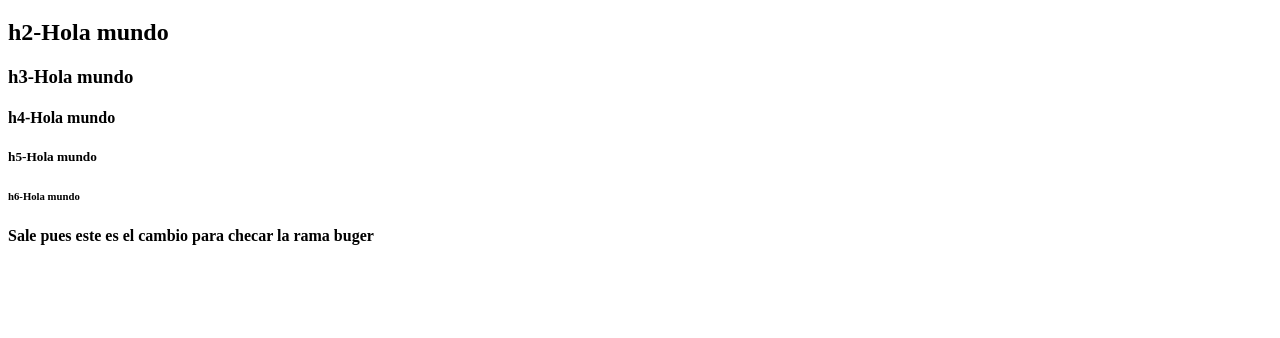
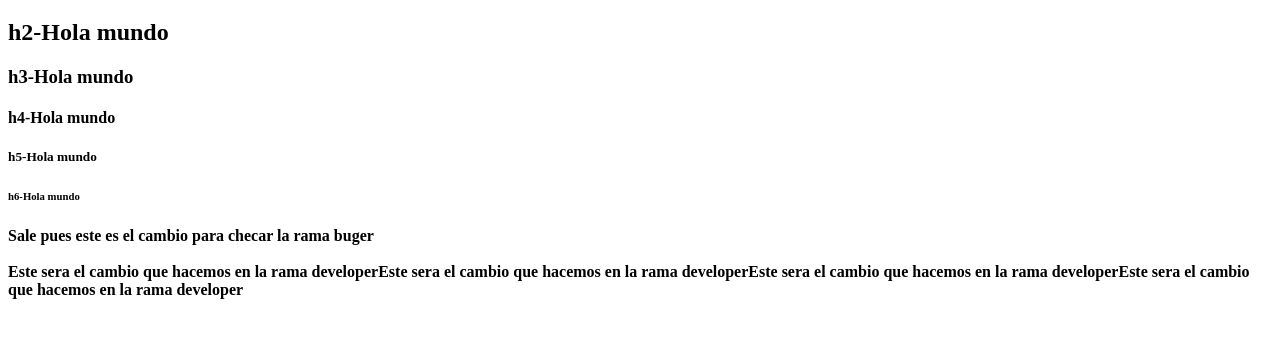
Before and after one commit to Emmanuelvp88/Curso-HML, a plain HTML site: page 2.Tamaños de letras.html in a window 1280 px wide. Shown: the part 198-536 px from the top of the page. Drawn offline with Linux system fonts and the light colour scheme.

Commit message:
cambio dos rama buger

```diff
--- a/2.Tamaños de letras.html
+++ b/2.Tamaños de letras.html
@@ -17,7 +17,10 @@
 		<h5> h5-Hola mundo</h5>
 		<h6> h6-Hola mundo</h6>
 
-<b>Sale pues este es el cambio para checar la rama buger</b>
+<b>Sale pues este es el cambio para checar la rama buger</b> <br><br>
+<b>Este sera el cambio que hacemos en la rama developerEste sera el cambio que hacemos en la rama developerEste sera
+	el cambio que hacemos en la rama developerEste sera el cambio que hacemos en la rama developer</b>
+
 	</body>
 
 </html>
```
